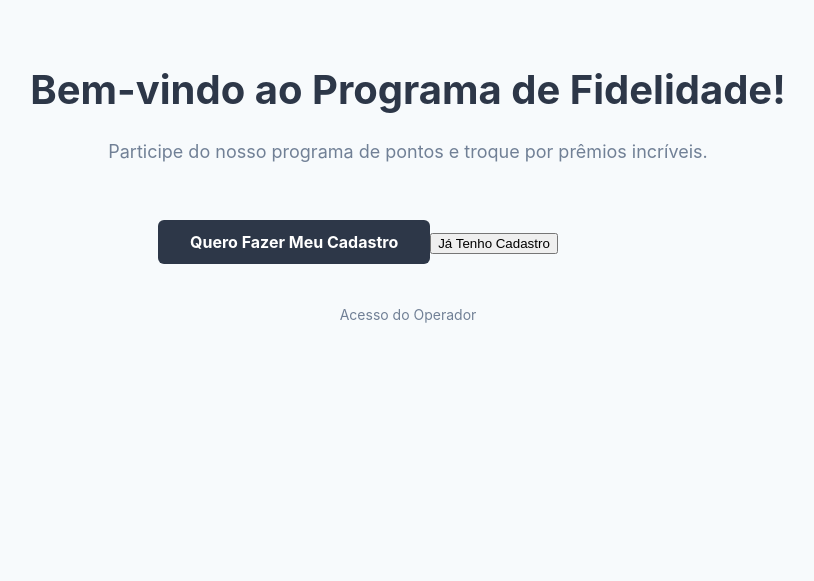
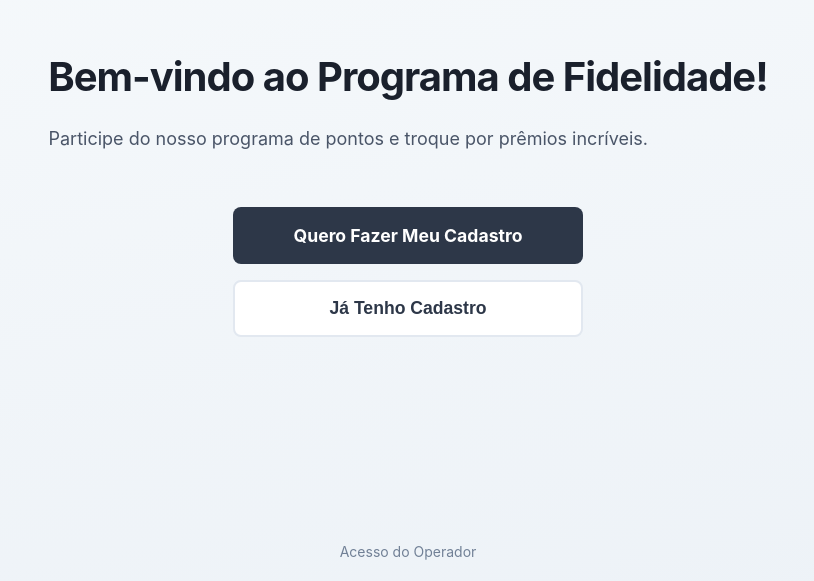
Before and after one commit to Guilherme-LTS/Sistema-de-Fidelidade, a React (Create React App) app in the folder frontend/: page / in a window 1280 px wide. Shown: the part 219-800 px from the top of the page, without its empty margins (232-1046 px from the left). Built offline with nearby package versions, Linux system fonts and the light colour scheme.

Commit message:
Update LandingPage.module.css

```diff
--- a/frontend/src/pages/LandingPage.module.css
+++ b/frontend/src/pages/LandingPage.module.css
@@ -1,29 +1,35 @@
 /* frontend/src/pages/LandingPage.module.css */
+
 .pageContainer {
   display: flex;
   flex-direction: column;
   align-items: center;
   justify-content: center;
   min-height: 100vh;
-  background-color: #f7fafc;
+  /* Fundo com um gradiente suave para dar profundidade */
+  background: linear-gradient(170deg, #f7fafc, #edf2f7);
   padding: 2rem;
+  font-family: -apple-system, BlinkMacSystemFont, 'Segoe UI', Roboto, 'Helvetica Neue', Arial, sans-serif;
+  text-align: center;
 }
 
 .header {
-  text-align: center;
-  margin-bottom: 1rem;
+  margin-bottom: 2.5rem; /* Aumenta o espaço */
+  animation: fadeInDown 0.8s ease-out; /* Adiciona uma animação de entrada */
 }
 
 .header h1 {
   font-size: 2.5rem;
-  font-weight: bold;
-  color: #2d3748;
+  font-weight: 700;
+  color: #1a202c; /* Cor mais escura para o título principal */
+  letter-spacing: -1px;
 }
 
 .header p {
   font-size: 1.125rem;
-  color: #718096;
+  color: #4a5568; /* Cinza um pouco mais escuro para melhor contraste */
   margin-top: 0.5rem;
+  max-width: 600px;
 }
 
 .mainContent {
@@ -31,11 +37,80 @@
   max-width: 500px;
 }
 
+.escolhaContainer {
+  display: flex;
+  flex-direction: column;
+  gap: 1rem;
+  align-items: center;
+  animation: fadeInUp 0.8s ease-out;
+}
+
+.cadastroButton,
+.consultaButton {
+  display: flex;
+  justify-content: center;
+  align-items: center;
+  width: 100%;
+  max-width: 350px;
+  padding: 1rem 2rem;
+  font-weight: bold;
+  text-decoration: none;
+  border-radius: 8px; /* Bordas um pouco mais arredondadas */
+  transition: all 0.2s ease-in-out;
+  font-size: 1.1rem;
+  border: 2px solid transparent; /* Prepara para o hover */
+  cursor: pointer;
+}
+
+.cadastroButton {
+  background-color: #2d3748;
+  color: white;
+}
+
+.cadastroButton:hover {
+  background-color: #1a202c;
+  transform: translateY(-2px); /* Efeito de "levantar" */
+  box-shadow: 0 4px 12px rgba(0, 0, 0, 0.1);
+}
+
+.consultaButton {
+  background-color: #ffffff;
+  color: #2d3748;
+  border-color: #e2e8f0;
+}
+
+.consultaButton:hover {
+  background-color: #edf2f7;
+  transform: translateY(-2px);
+  box-shadow: 0 4px 12px rgba(0, 0, 0, 0.08);
+}
+
+.consultaSection {
+  width: 100%;
+  animation: fadeIn 0.5s ease-out;
+}
+
+.backLink {
+  display: inline-block; /* Mudança para inline-block */
+  margin-top: 1.5rem;
+  color: #718096;
+  font-size: 0.9rem;
+  text-decoration: none;
+  background: none;
+  border: none;
+  cursor: pointer;
+  padding: 0.5rem;
+}
+
+.backLink:hover {
+  color: #2d3748;
+  text-decoration: underline;
+}
+
 .footer {
+  position: absolute;
+  bottom: 20px;
   text-align: center;
-  width: 100%;
-  max-width: 500px;
-  margin-top: 40px;
 }
 
 .adminLink {
@@ -47,79 +122,36 @@
 
 .adminLink:hover {
   color: #2d3748;
-  text-decoration: underline;
 }
 
-
-.recompensasSection {
-  width: 100%;
-  max-width: 500px;
-  margin-top: 2rem;
-  background-color: white;
-  padding: 1.5rem;
-  border-radius: 8px;
-  box-shadow: 0 4px 6px -1px rgba(0, 0, 0, 0.1), 0 2px 4px -1px rgba(0, 0, 0, 0.06);
+/* Animações sutis para a entrada dos elementos */
+@keyframes fadeInDown {
+  from {
+    opacity: 0;
+    transform: translateY(-20px);
+  }
+  to {
+    opacity: 1;
+    transform: translateY(0);
+  }
 }
 
-.recompensasSection h2 {
-  font-size: 1.25rem;
-  font-weight: 600;
-  text-align: center;
-  margin-bottom: 1rem;
-  color: #2d3748;
+@keyframes fadeInUp {
+  from {
+    opacity: 0;
+    transform: translateY(20px);
+  }
+  to {
+    opacity: 1;
+    transform: translateY(0);
+  }
 }
 
-.recompensasList {
-  list-style: none;
-  padding: 0;
-  margin: 0;
+@keyframes fadeIn {
+  from {
+    opacity: 0;
+  }
+  to {
+    opacity: 1;
+  }
 }
-
-.recompensaItem {
-  display: flex;
-  justify-content: space-between;
-  align-items: center;
-  padding: 0.75rem 0;
-  border-bottom: 1px solid #e2e8f0;
-}
-
-.recompensaItem:last-child {
-  border-bottom: none;
-}
-
-.recompensaNome {
-  color: #4a5568;
-}
-
-.recompensaPontos {
-  font-weight: bold;
-  color: #2d3748;
-  background-color: #edf2f7;
-  padding: 0.25rem 0.5rem;
-  border-radius: 4px;
-  font-size: 0.875rem;
-}
-
-.resgatavel {
-  background-color: #c6f6d5; /* Verde bem claro */
-  border-left: 4px solid #38a169; /* Borda verde escura */
-  padding-left: 0.5rem;
-  transition: background-color 0.3s;
-}
-
-/* Adicione no final de LandingPage.module.css */
-.cadastroButton {
-  display: inline-block;
-  margin-top: 1.5rem;
-  padding: 0.75rem 2rem;
-  background-color: #2d3748;
-  color: white;
-  font-weight: bold;
-  text-decoration: none;
-  border-radius: 6px;
-  transition: background-color 0.2s;
-}
-
-.cadastroButton:hover {
-  background-color: #1a202c;
-}
```
